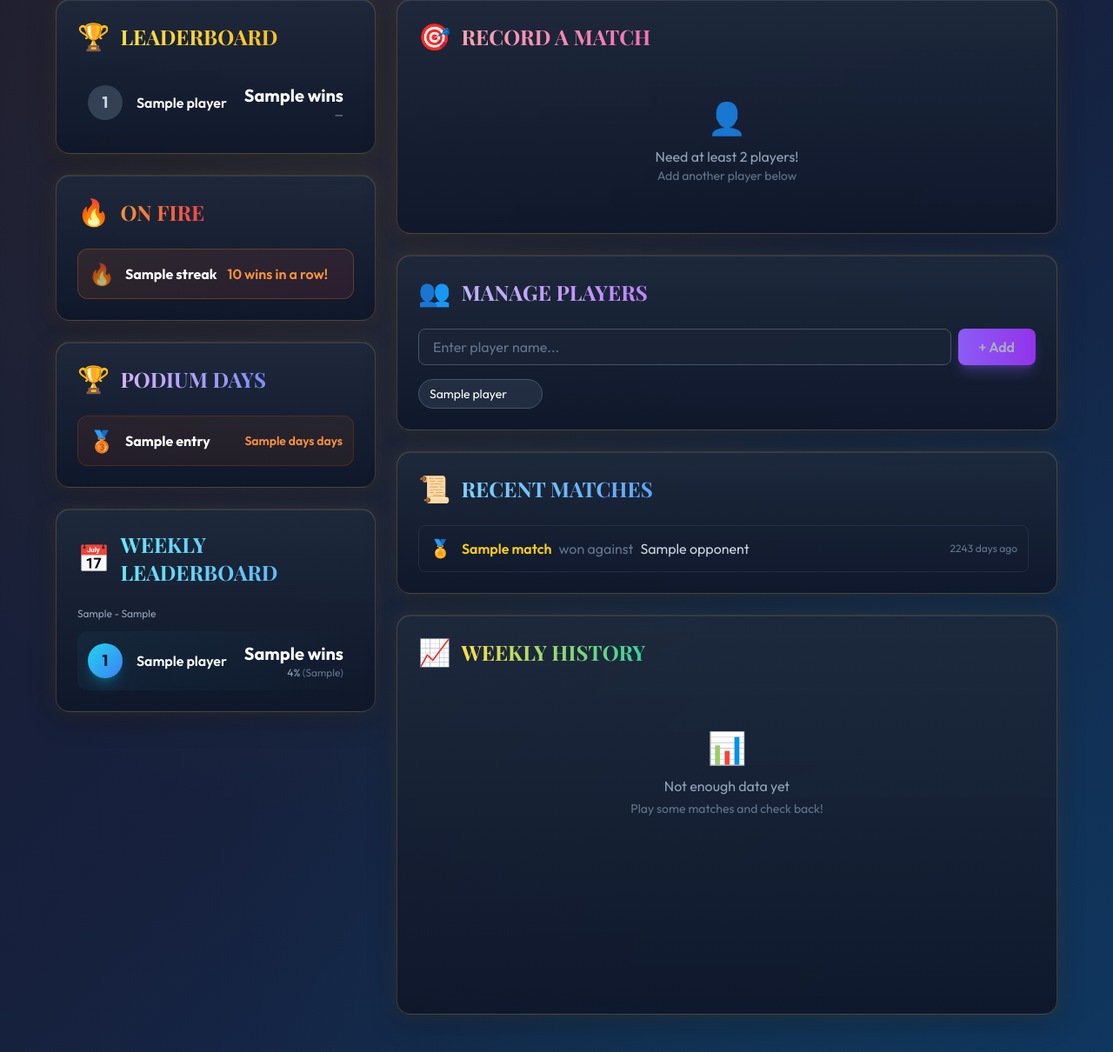
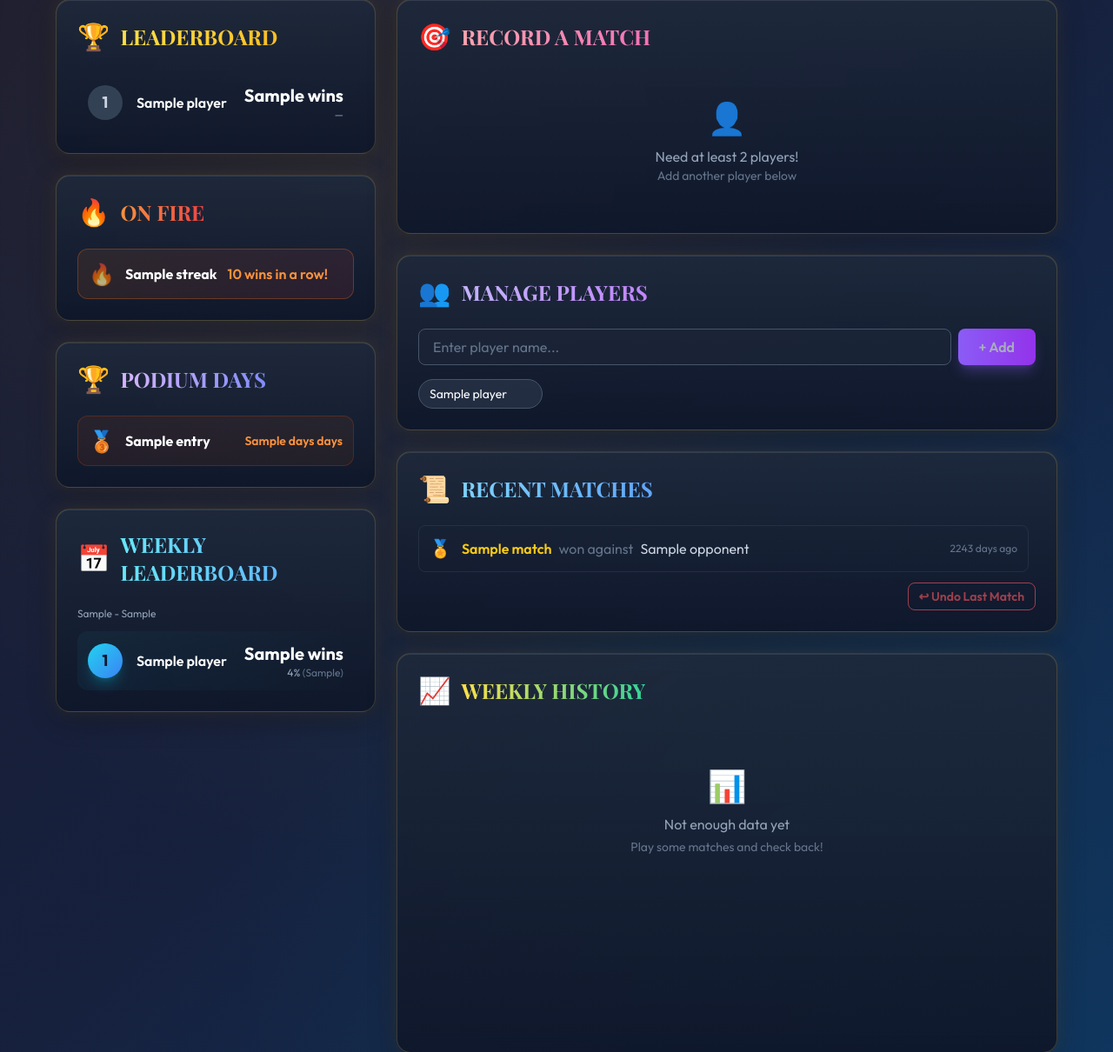
Before and after one commit to lfabbrini/trio_tracker, a FastAPI app: template app/templates/index.html in a window 1280 px wide. Shown: the part 117-1327 px from the top of the page at 87% size. Run offline with FastAPI, Linux system fonts and the light colour scheme; the template is opened without the code that fills it: most values are stand-ins (such as "Sample title", 1, 10 or a date in 2020); data that the repository does not hold is empty; some libraries are stand-ins or nearby versions.

Commit message:
feat: Add functionality to delete the last recorded match and update UI accordingly

```diff
--- a/app/database.py
+++ b/app/database.py
@@ -119,6 +119,21 @@ def record_match(winner_id: int, participant_ids: list[int]) -> dict:
 
         conn.commit()
         return {"id": match_id, "winner_id": winner_id, "participants": participant_ids}
+
+
+def delete_last_match() -> dict | None:
+    """Delete the most recently recorded match. Returns deleted match info or None."""
+    with get_connection() as conn:
+        cursor = conn.cursor()
+        match = cursor.execute(
+            "SELECT id, winner_id, played_at FROM matches ORDER BY id DESC LIMIT 1"
+        ).fetchone()
+        if not match:
+            return None
+        cursor.execute("DELETE FROM matches WHERE id = ?", (match["id"],))
+        conn.commit()
+        # match_players rows are deleted via ON DELETE CASCADE
+        return {"id": match["id"], "winner_id": match["winner_id"]}
 
 
 def get_leaderboard():
--- a/app/main.py
+++ b/app/main.py
@@ -169,6 +169,22 @@ async def weekly_history_api(weeks: int = 8):
     return JSONResponse(content=data)
 
 
+@app.delete("/matches/last", response_class=HTMLResponse)
+async def delete_last_match(request: Request):
+    """Delete the most recently recorded match."""
+    db.delete_last_match()
+
+    return templates.TemplateResponse("partials/all_stats.html", {
+        "request": request,
+        "players": db.get_all_players(),
+        "leaderboard": db.get_leaderboard(),
+        "weekly_leaderboard": db.get_weekly_leaderboard(),
+        "recent_matches": db.get_recent_matches(),
+        "win_streaks": db.get_win_streaks(),
+        "podium_days": db.get_podium_days(),
+    })
+
+
 @app.post("/matches", response_class=HTMLResponse)
 async def record_match(
     request: Request,
--- a/app/templates/base.html
+++ b/app/templates/base.html
@@ -270,6 +270,25 @@
         .success-pulse {
             animation: successPulse 0.6s ease-out;
         }
+
+        @keyframes confettiRise {
+            0%   { transform: translateY(0) rotate(0deg); opacity: 1; }
+            100% { transform: translateY(-110vh) rotate(-720deg); opacity: 0; }
+        }
+        .anti-confetti {
+            position: fixed !important;
+            bottom: -2rem;
+            top: auto !important;
+            animation: confettiRise var(--rise-duration, 2s) ease-out forwards !important;
+        }
+        @keyframes undoPulse {
+            0%   { box-shadow: 0 0 0 0 rgba(239, 68, 68, 0.7); }
+            70%  { box-shadow: 0 0 0 20px rgba(239, 68, 68, 0); }
+            100% { box-shadow: 0 0 0 0 rgba(239, 68, 68, 0); }
+        }
+        .undo-pulse {
+            animation: undoPulse 0.6s ease-out;
+        }
     </style>
 </head>
 <body class="table-texture min-h-screen">
@@ -413,17 +432,46 @@
             }
         });
 
-        // Celebrate on successful match recording!
+        // Anti-celebration for undo
+        function uncelebrate() {
+            const container = document.getElementById('confetti-container');
+            const symbols = ['😬','♠', '♥', '♣', '♦'];
+            const colors = ['#FFD700', '#EF4444', '#10B981', '#3B82F6'];
+
+
+            for (let i = 0; i < 20; i++) {
+                setTimeout(() => {
+                    const piece = document.createElement('div');
+                    piece.className = 'confetti anti-confetti';
+                    piece.textContent = symbols[Math.floor(Math.random() * symbols.length)];
+                    piece.style.left = Math.random() * 100 + 'vw';
+                    piece.style.color = colors[Math.floor(Math.random() * colors.length)];
+                    piece.style.setProperty('--rise-duration', (1.5 + Math.random() * 1.5) + 's');
+                    container.appendChild(piece);
+                    setTimeout(() => piece.remove(), 3500);
+                }, i * 60);
+            }
+
+            const leaderboard = document.getElementById('leaderboard');
+            if (leaderboard) {
+                leaderboard.classList.add('undo-pulse');
+                setTimeout(() => leaderboard.classList.remove('undo-pulse'), 600);
+            }
+        }
+
+        // Celebrate on successful match recording, or anti-celebrate on undo!
         document.body.addEventListener('htmx:afterSwap', function(evt) {
-            // Check if this was a match recording (target is match-form)
             if (evt.detail.target && evt.detail.target.id === 'match-form') {
-                celebrate();
-
-                // Add pulse effect to leaderboard
-                const leaderboard = document.getElementById('leaderboard');
-                if (leaderboard) {
-                    leaderboard.classList.add('success-pulse');
-                    setTimeout(() => leaderboard.classList.remove('success-pulse'), 600);
+                const verb = evt.detail.requestConfig && evt.detail.requestConfig.verb;
+                if (verb === 'delete') {
+                    uncelebrate();
+                } else {
+                    celebrate();
+                    const leaderboard = document.getElementById('leaderboard');
+                    if (leaderboard) {
+                        leaderboard.classList.add('success-pulse');
+                        setTimeout(() => leaderboard.classList.remove('success-pulse'), 600);
+                    }
                 }
             }
         });
--- a/app/templates/partials/recent.html
+++ b/app/templates/partials/recent.html
@@ -1,5 +1,5 @@
 {% if recent_matches %}
-<div class="space-y-2 max-h-64 overflow-y-auto pr-2">
+<div class="space-y-2 max-h-64 overflow-y-auto pr-2 mb-3">
     {% for match in recent_matches %}
     <div class="match-item flex items-center gap-3 p-3 rounded-lg border border-slate-700/50">
 
@@ -28,6 +28,16 @@
     </div>
     {% endfor %}
 </div>
+<div class="flex justify-end">
+  <button
+    hx-delete="/matches/last"
+    hx-target="#match-form"
+    hx-swap="innerHTML"
+    hx-confirm="Undo the last recorded match?"
+    class="btn btn-sm btn-error btn-outline opacity-60 hover:opacity-100 transition-opacity">
+    ↩ Undo Last Match
+  </button>
+</div>
 {% else %}
 <div class="text-center py-8 text-slate-400">
     <p class="text-4xl mb-3">🎲</p>
```
